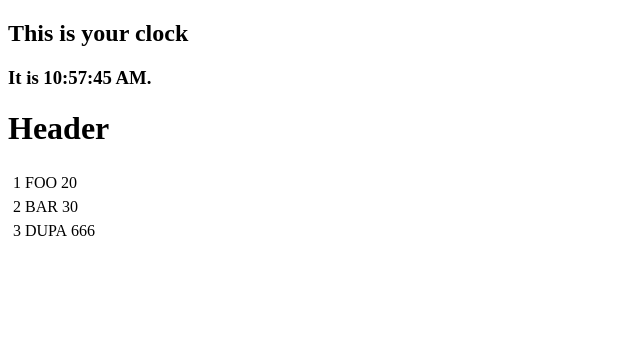
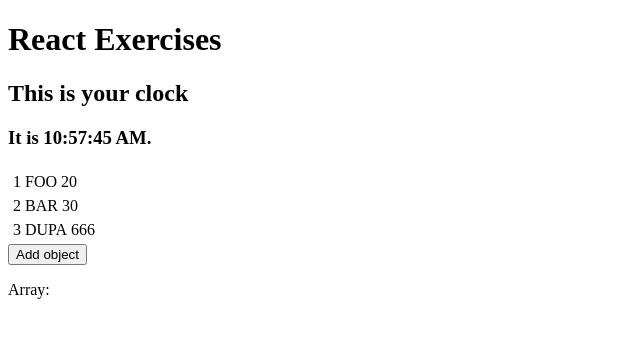
Before and after one commit to mrowinski123/reactApp, a React app: page / in a window 1280 px wide. Shown: the top 338 px of the page, without its empty margins (0-640 px from the left). Built offline with nearby package versions, Linux system fonts and the light colour scheme.

Commit message:
added DynamicArray class and displaying result

```diff
--- a/App.jsx
+++ b/App.jsx
@@ -35,14 +35,16 @@ class App extends React.Component {
    render(){
        return(
            <div>
+               <Header/>
                <Clock/>
-               <Header/>
                <table>
                    <tbody>
                    {this.state.data.map((person,i) => <TableRow key = {i} data = {person}/>)}
                    </tbody>
                </table>
+               <DynamicArray />
            </div>
+
        );
    }
 }
@@ -51,7 +53,7 @@ class Header extends React.Component {
     render() {
         return(
           <div>
-              <h1>Header</h1>
+              <h1>React Exercises</h1>
           </div>
         );
     }
@@ -105,4 +107,31 @@ class Clock extends React.Component {
     }
 }
 
+class DynamicArray extends React.Component {
+    constructor() {
+        super();
+
+        this.state = {
+            array:[]
+        }
+
+        this.setStateHandler = this.setStateHandler.bind(this);
+    };
+
+    setStateHandler() {
+        var item = "obj ";
+        var myArray = this.state.array;
+        myArray.push(item);
+        this.setState({array: myArray});
+    };
+
+    render() {
+        return(
+          <div id="array">
+              <button onClick={this.setStateHandler}>Add object</button>
+              <p>Array: {this.state.array}</p>
+          </div>
+        );
+    }
+}
 export default App;
```
